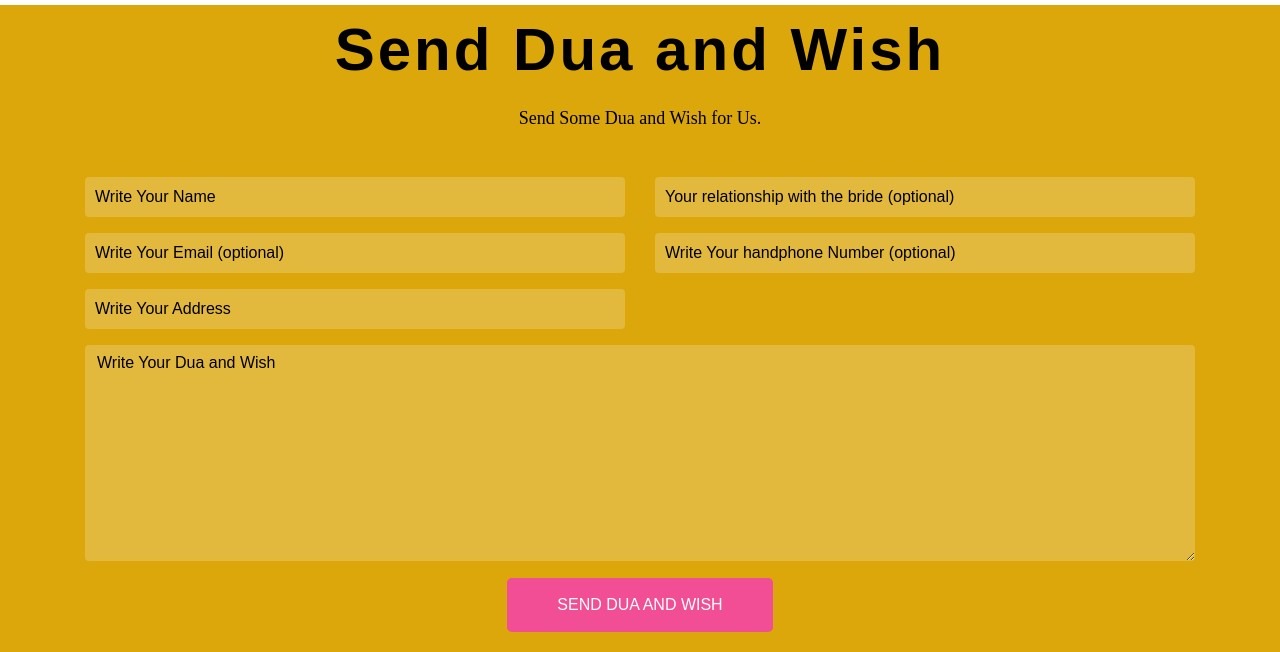
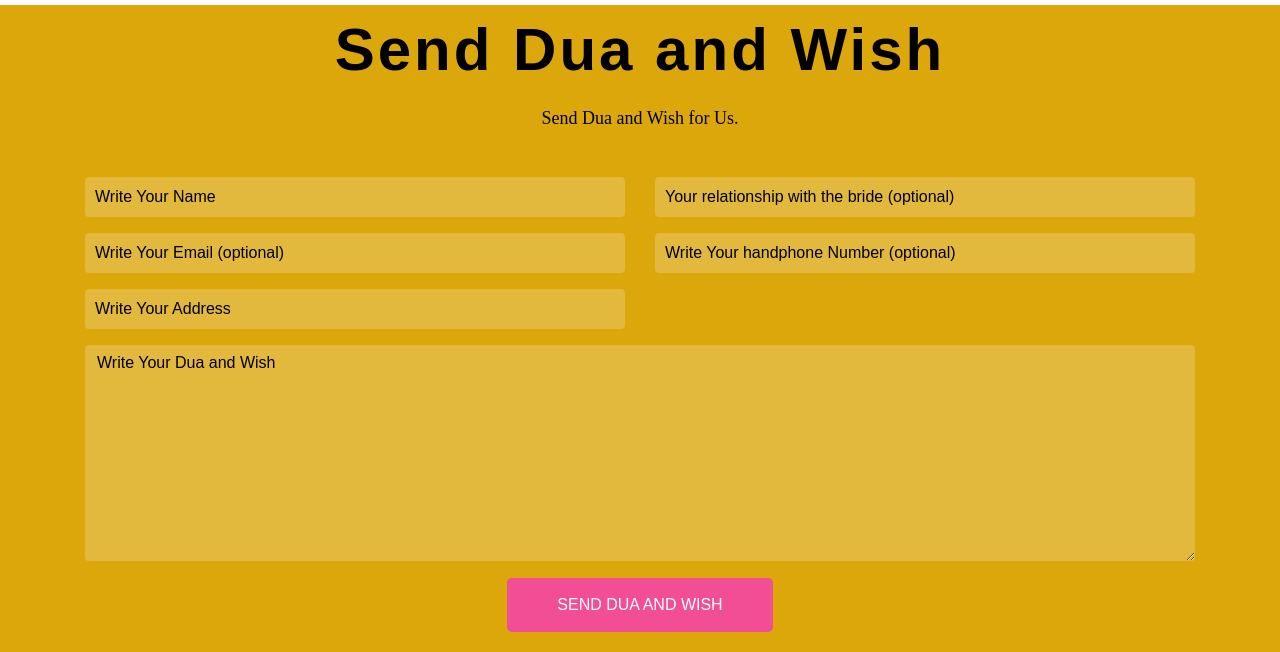
Before and after one commit to Firdauzfan/firdauz-ifah, a PHP site: page / in a window 1280 px wide. Shown: the part 5331-5983 px from the top of the page. Run offline with PHP 8.4, Linux system fonts and the light colour scheme; data that the repository does not hold is empty; some libraries are stand-ins or nearby versions; some web fonts are replaced.

Commit message:
Firdauz-Ifah

```diff
--- a/index.php
+++ b/index.php
@@ -464,7 +464,7 @@ secara virtual melalui tautan berikut :</p>
       <div class="row animate-box">
         <div class="col-md-12 col-md-offset-2 text-center fh5co-heading">
           <h2>Send Dua and Wish</h2>
-          <p>Send Some Dua and Wish for Us.</p>
+          <p>Send Dua and Wish for Us.</p>
         </div>
       </div>
       <div class="row animate-box">
```
